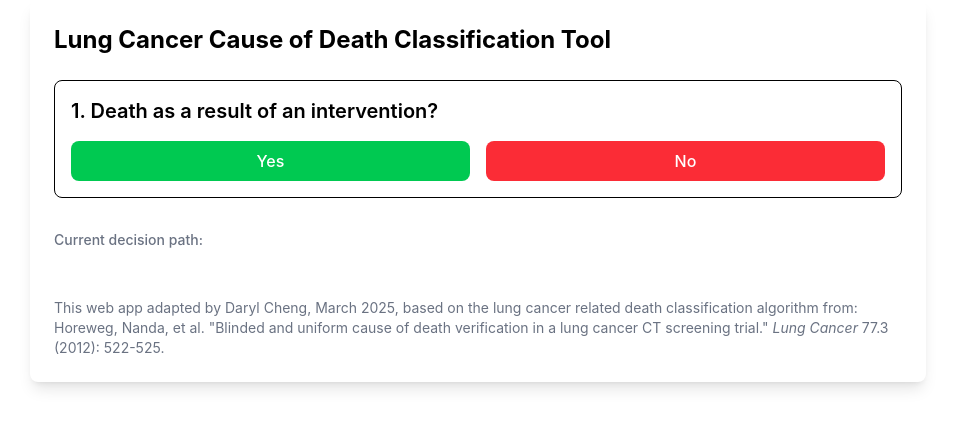
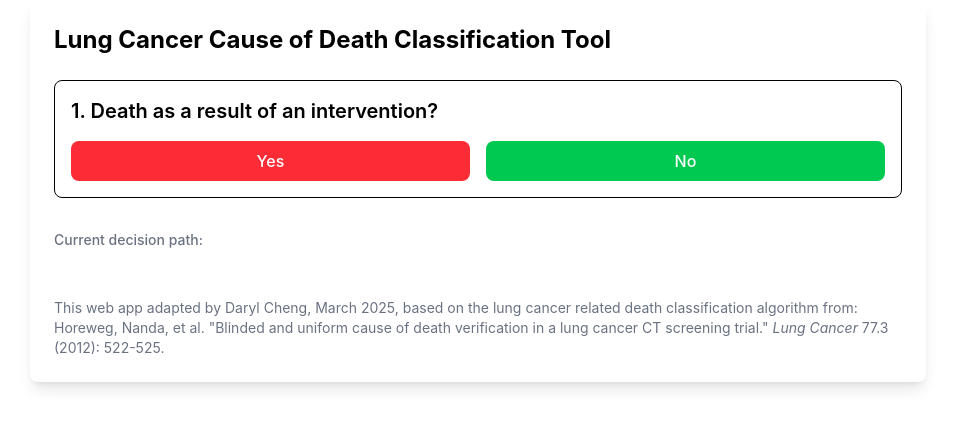
Before and after one commit to darylcheng/cod_classifier, a React (Create React App) app: page / in a window 1280 px wide. Shown: the top 428 px of the page, without its empty margins (162-1117 px from the left). Built offline with nearby package versions, Linux system fonts and the light colour scheme.

Commit message:
switched colours of yes and no buttons

```diff
--- a/src/components/lung_cancer_classifier.tsx
+++ b/src/components/lung_cancer_classifier.tsx
@@ -421,8 +421,8 @@ const LungCancerClassifier: React.FC = () => {
   // Determine the appropriate button color based on option
   const getButtonColor = (option: AnswerOption): string => {
     switch (option) {
-      case 'yes': return 'bg-green-500 hover:bg-green-600';
-      case 'no': return 'bg-red-500 hover:bg-red-600';
+      case 'yes': return 'bg-red-500 hover:bg-red-600';
+      case 'no': return 'bg-green-500 hover:bg-green-600';
       case 'doubt': return 'bg-yellow-500 hover:bg-yellow-600';
       case 'not_enough_information': return 'bg-gray-500 hover:bg-gray-600';
       default: return 'bg-blue-500 hover:bg-blue-600';
```
